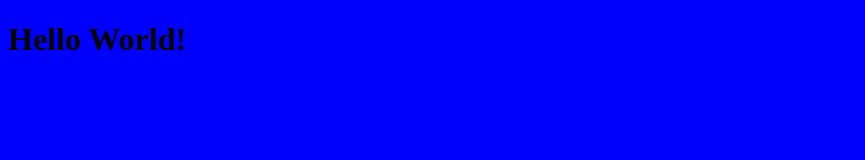
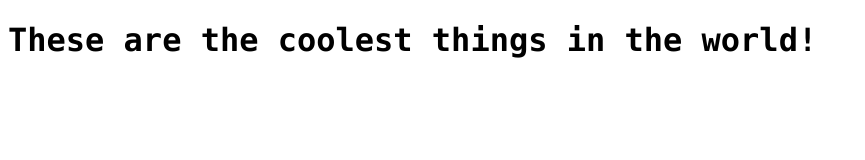
Before and after one commit to amandaranero/My-Cool-Website, a plain HTML site: page index.html in a window 1280 px wide. Shown: the whole page, without its empty margins (0-865 px from the left). Drawn offline with Linux system fonts and the light colour scheme.

Commit message:
font and background change

```diff
--- a/index.html
+++ b/index.html
@@ -6,6 +6,6 @@
         <title>My Cool Website</title>
     </head>
     <body>
-        <h1>Hello World!</h1>
+        <h1>These are the coolest things in the world!</h1>
     </body>
 </html>
--- a/style.css
+++ b/style.css
@@ -1,3 +1,9 @@
 body {
-    background: blue;
+    background: "#FFF8DC";
+    font-family: "Monaco"
 }
+
+h2 {
+    text-align: center;
+    color:  "#5F9EA0";
+};
```
